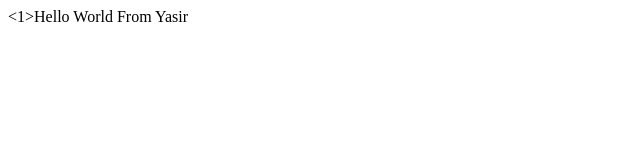
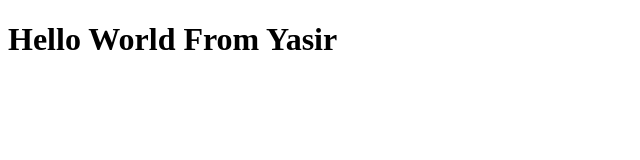
Before and after one commit to Yasir-22/bootcamp2020Sample, a plain HTML site: page index.html in a window 1280 px wide. Shown: the whole page, without its empty margins (0-640 px from the left). Drawn offline with Linux system fonts and the light colour scheme.

Commit message:
Update index.html
new update

```diff
--- a/index.html
+++ b/index.html
@@ -6,6 +6,6 @@
     <title>Document</title>
 </head>
 <body>
-    <1>Hello World From Yasir</1>
+    <h1>Hello World From Yasir<h1>
 </body>
 </html>
```
